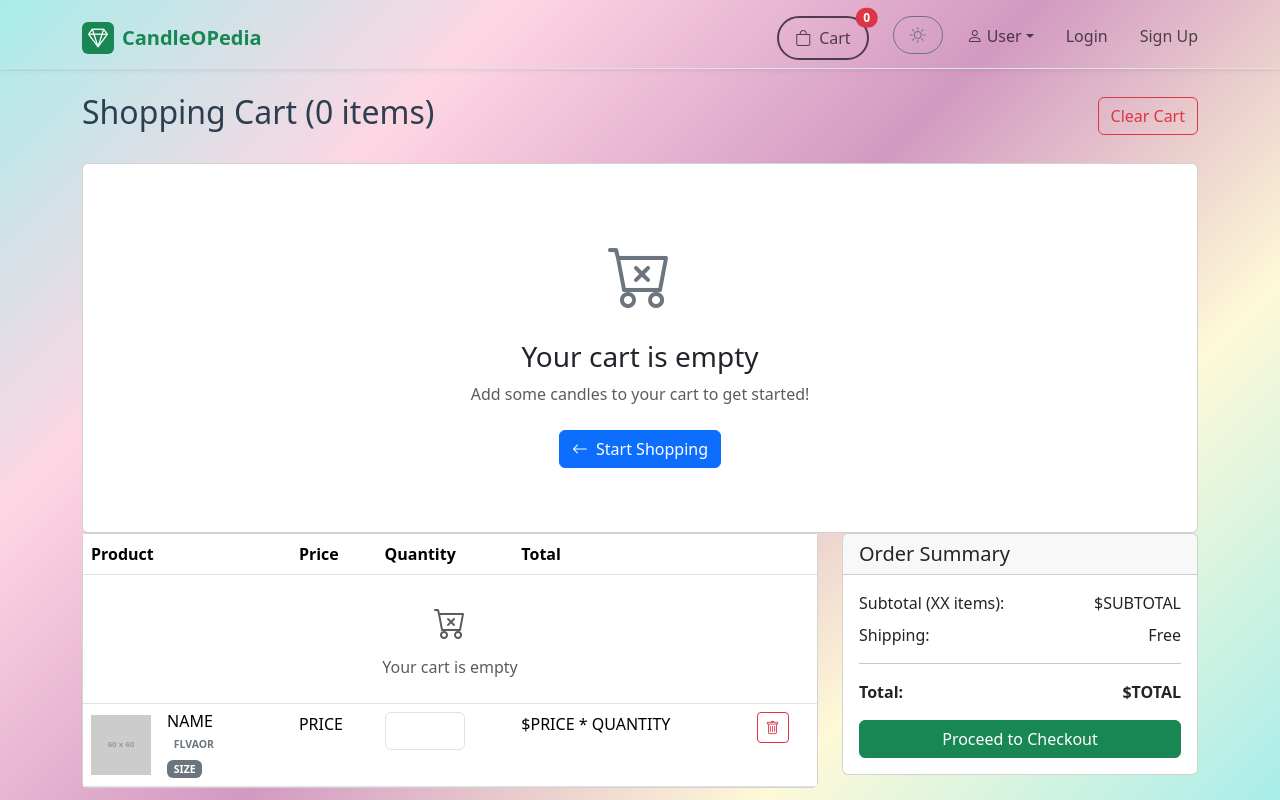
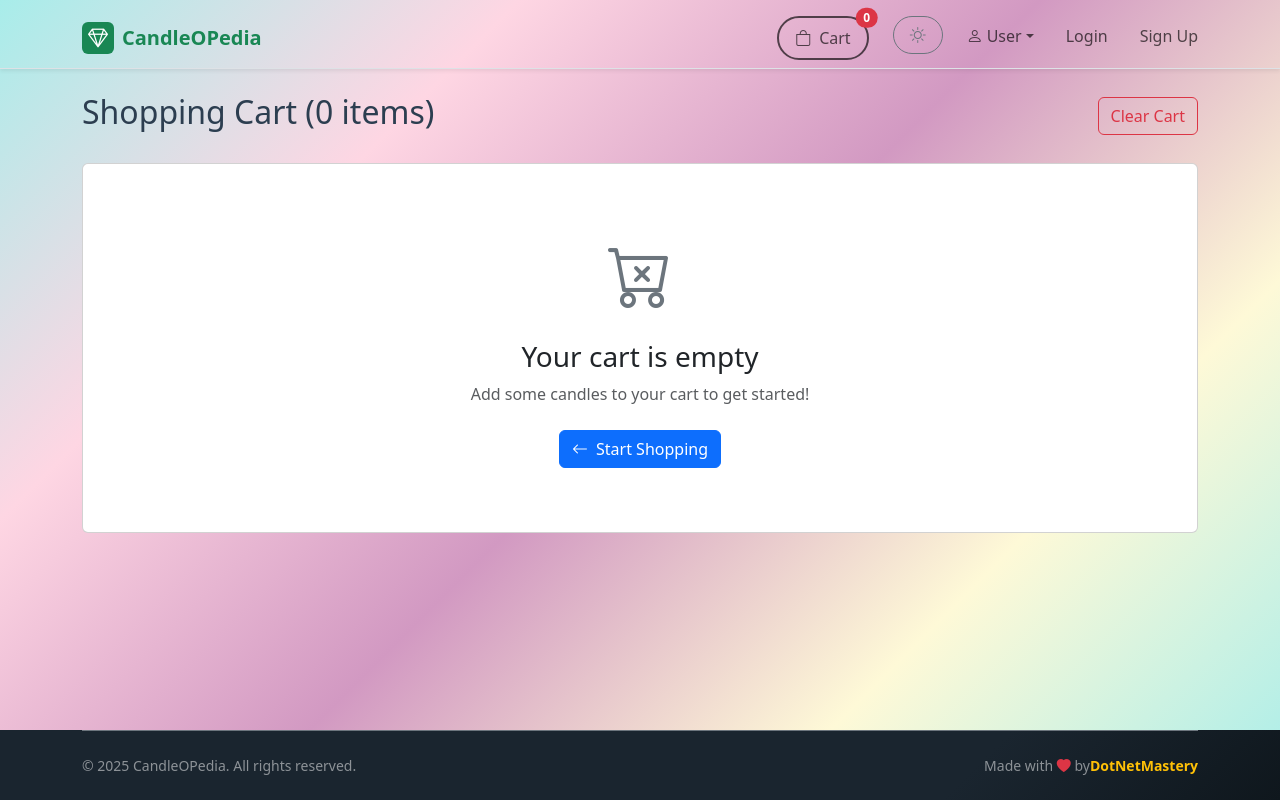
Before and after one commit to bhrugen/8-CandleOPedia, a React (Vite) app in the folder candleopedia/: page /cart in a window 1280 px wide. Shown: the top 800 px of the page. Built offline with nearby package versions, Linux system fonts and the light colour scheme.

Commit message:
Section 16 - Dynamic cart

```diff
--- a/candleopedia/src/pages/shop/Cart.jsx
+++ b/candleopedia/src/pages/shop/Cart.jsx
@@ -1,9 +1,15 @@
 import { useSelector, useDispatch } from "react-redux";
 import { useNavigate } from "react-router-dom";
+import { Link } from "react-router-dom";
+import { ROUTES } from "../../utility/constants";
 
 function Cart() {
   const navigate = useNavigate();
   const dispatch = useDispatch();
+
+  const handleQuantityChange = (id, newQuantity) => {
+    //update func
+  };
 
   const { items, totalQuantity, totalAmount } = useSelector(
     (state) => state.cart
@@ -17,6 +23,7 @@ function Cart() {
       </div>
 
       <div className="row">
+        {items.length === 0 ? (
           <div className="col-12">
             <div className="card text-center py-5">
               <div className="card-body">
@@ -28,13 +35,15 @@ function Cart() {
                 <p className="text-muted mb-4">
                   Add some candles to your cart to get started!
                 </p>
-              <a href="/" className="btn btn-primary">
+                <Link to={ROUTES.HOME} className="btn btn-primary">
                   <i className="bi bi-arrow-left me-2"></i>
                   Start Shopping
-              </a>
+                </Link>
               </div>
             </div>
           </div>
+        ) : (
+          <>
             <div className="col-lg-8">
               <div className="card">
                 <div className="card-body p-0">
@@ -50,22 +59,15 @@ function Cart() {
                         </tr>
                       </thead>
                       <tbody>
-                    <tr>
-                      <td colSpan="5" className="text-center py-4">
-                        <div className="text-muted">
-                          <i
-                            className="bi bi-cart-x"
-                            style={{ fontSize: "2rem" }}
-                          ></i>
-                          <p className="mt-2 mb-0">Your cart is empty</p>
-                        </div>
-                      </td>
-                    </tr>
+                        {items.map((item) => (
                           <tr>
                             <td>
                               <div className="d-flex align-items-center">
                                 <img
-                            src="https://placehold.co/60x60?text=No+Image"
+                                  src={
+                                    item.imageUrl ||
+                                    "https://placehold.co/60x60?text=No+Image"
+                                  }
                                   className="me-3"
                                   style={{
                                     width: "60px",
@@ -74,36 +76,43 @@ function Cart() {
                                   }}
                                 />
                                 <div>
-                            <h6 className="mb-0">NAME</h6>
+                                  <h6 className="mb-0">{item.name}</h6>
                                   <div className="d-flex flex-column gap-1 mt-1">
                                     <small className="text-muted d-flex flex-wrap gap-1">
                                       <span className="badge text-secondary">
-                                  FLVAOR
+                                        {item.flvaor}
                                       </span>
                                     </small>
                                     <small className="text-muted">
-                                <span className="badge bg-secondary">SIZE</span>
+                                      <span className="badge bg-secondary">
+                                        {item.size}
+                                      </span>
                                     </small>
                                   </div>
                                 </div>
                               </div>
                             </td>
-                      <td>PRICE</td>
+                            <td>${item.price.toFixed(2)}</td>
                             <td>
                               <input
                                 type="number"
                                 className="form-control"
                                 min="1"
+                                value={item.quantity}
+                                onChange={(e) =>
+                                  handleQuantityChange(item.id, e.target.value)
+                                }
                                 style={{ width: "80px" }}
                               />
                             </td>
-                      <td>$PRICE * QUANTITY</td>
+                            <td> ${(item.price * item.quantity).toFixed(2)}</td>
                             <td>
                               <button className="btn btn-outline-danger btn-sm">
                                 <i className="bi bi-trash"></i>
                               </button>
                             </td>
                           </tr>
+                        ))}
                       </tbody>
                     </table>
                   </div>
@@ -119,7 +128,6 @@ function Cart() {
                 </a>
               </div>
             </div>
-
             <div className="col-lg-4">
               <div className="card">
                 <div className="card-header">
@@ -127,8 +135,8 @@ function Cart() {
                 </div>
                 <div className="card-body">
                   <div className="d-flex justify-content-between mb-2">
-                <span>Subtotal (XX items):</span>
-                <span>$SUBTOTAL</span>
+                    <span>Subtotal ({totalQuantity} items):</span>
+                    <span>${totalAmount.toFixed(2)}</span>
                   </div>
                   <div className="d-flex justify-content-between mb-2">
                     <span>Shipping:</span>
@@ -138,7 +146,7 @@ function Cart() {
                   <hr />
                   <div className="d-flex justify-content-between mb-3">
                     <strong>Total:</strong>
-                <strong>$TOTAL</strong>
+                    <strong>${totalAmount.toFixed(2)}</strong>
                   </div>
 
                   <button className="btn btn-success w-100">
@@ -147,6 +155,8 @@ function Cart() {
                 </div>
               </div>
             </div>
+          </>
+        )}
       </div>
     </div>
   );
```
Lines whose indentation alone changed are shown as unchanged.
